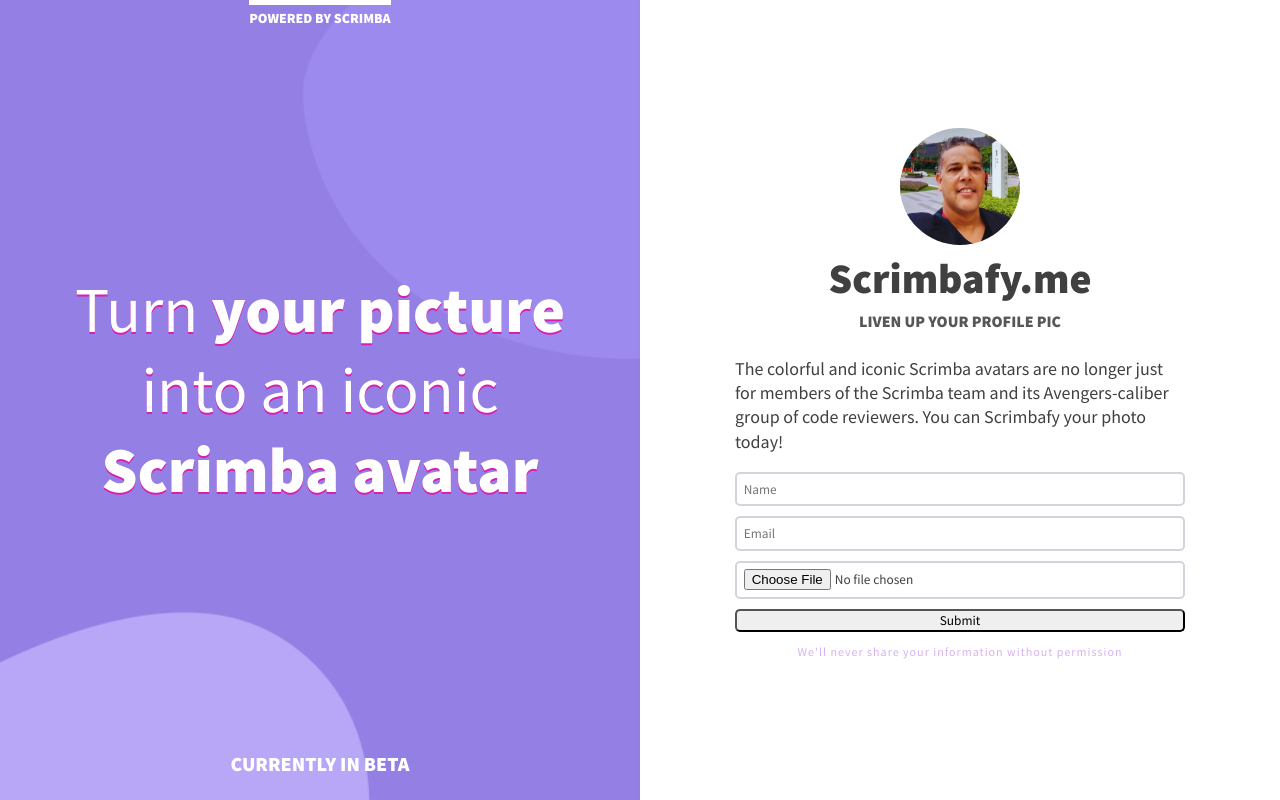
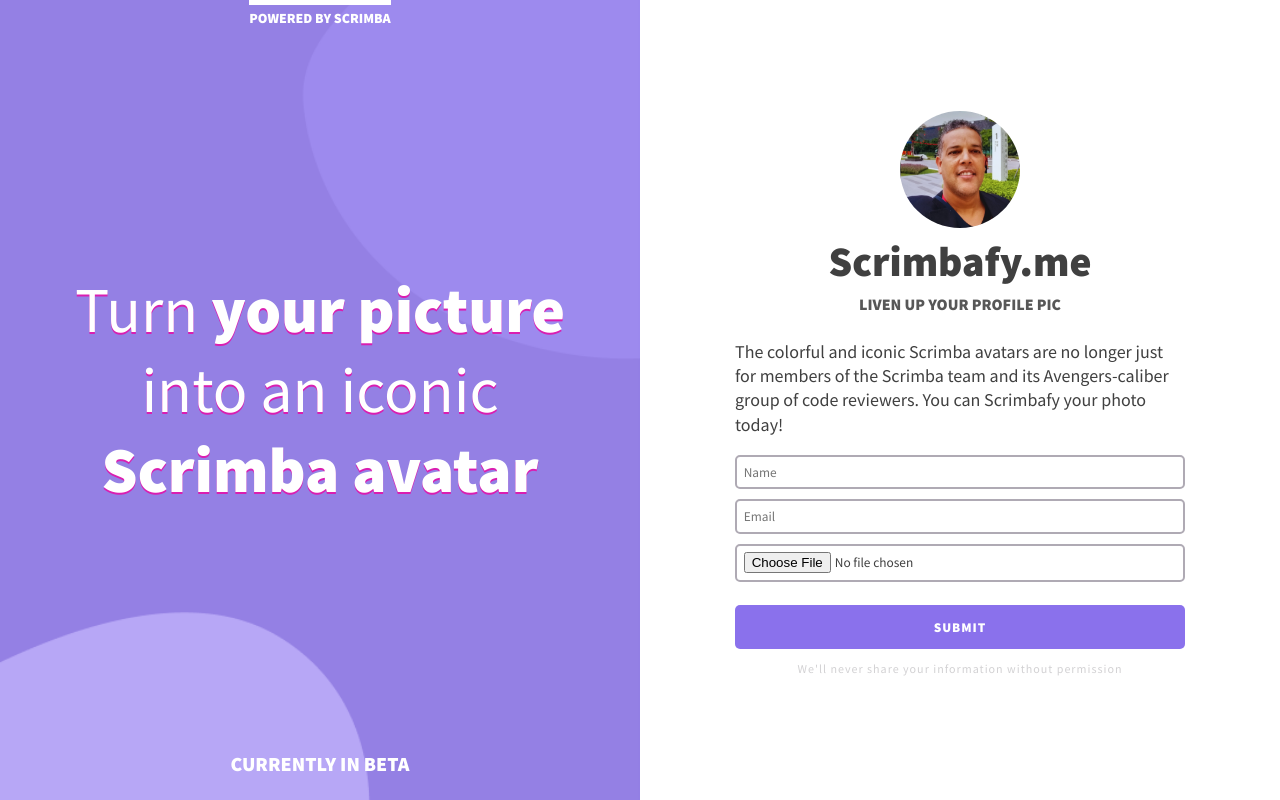
Before and after one commit to osandoval1976/splash_page_scrimba_project, a website built with Vite: page index.html in a window 1280 px wide. Built offline with nearby package versions, Linux system fonts and the light colour scheme.

Commit message:
Fix button class and update form/input styles
Corrects the submit button's class attribute in index.html for proper styling. Updates color values for .fine-print, input borders, and button hover state in styles.css to improve visual consistency.

```diff
--- a/index.html
+++ b/index.html
@@ -25,7 +25,7 @@
                 <input type="text" required placeholder="Name" aria-label="Name">
                 <input type="email" required  placeholder="Email" aria-label="Email">
                 <input type="file" required accept="image/png, image/jpg" aria-label="Choose file">
-                <button  type="btn" btn-primary">Submit</button>
+                <button  type="btn" class="btn btn-primary">Submit</button>
             </form>
             <p class="fine-print">We'll never share your information without permission</p>
         </main>
--- a/styles.css
+++ b/styles.css
@@ -56,7 +56,7 @@
 .fine-print {
     font-size: 0.75rem;
     letter-spacing: 1px;
-    color: #a753df73;
+    color: #9c999e73;
 }
 
 /* =================
@@ -118,7 +118,7 @@
 input {
     padding: 0.5em;
     margin-bottom: 0.75em;
-    border: 2px solid #d1d5db;
+    border: 2px solid #afaab4;
 }
 
 input:focus {
@@ -144,7 +144,7 @@
 
 .btn-primary:hover,
 .btn-primary:focus {
-    background-color: #b7a7f6;
+    background-color: #915ba1;
 }
 
 /* =================
```
